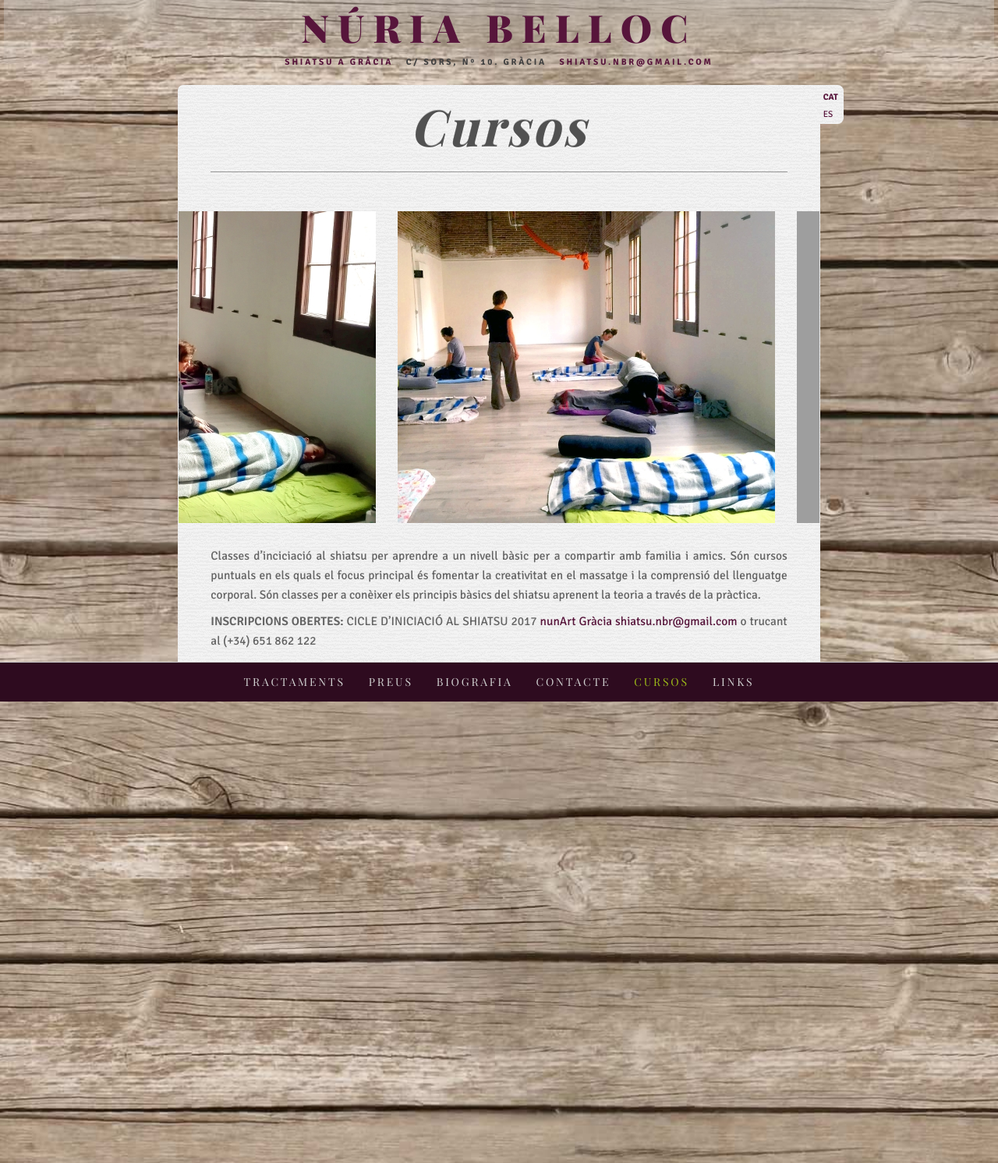
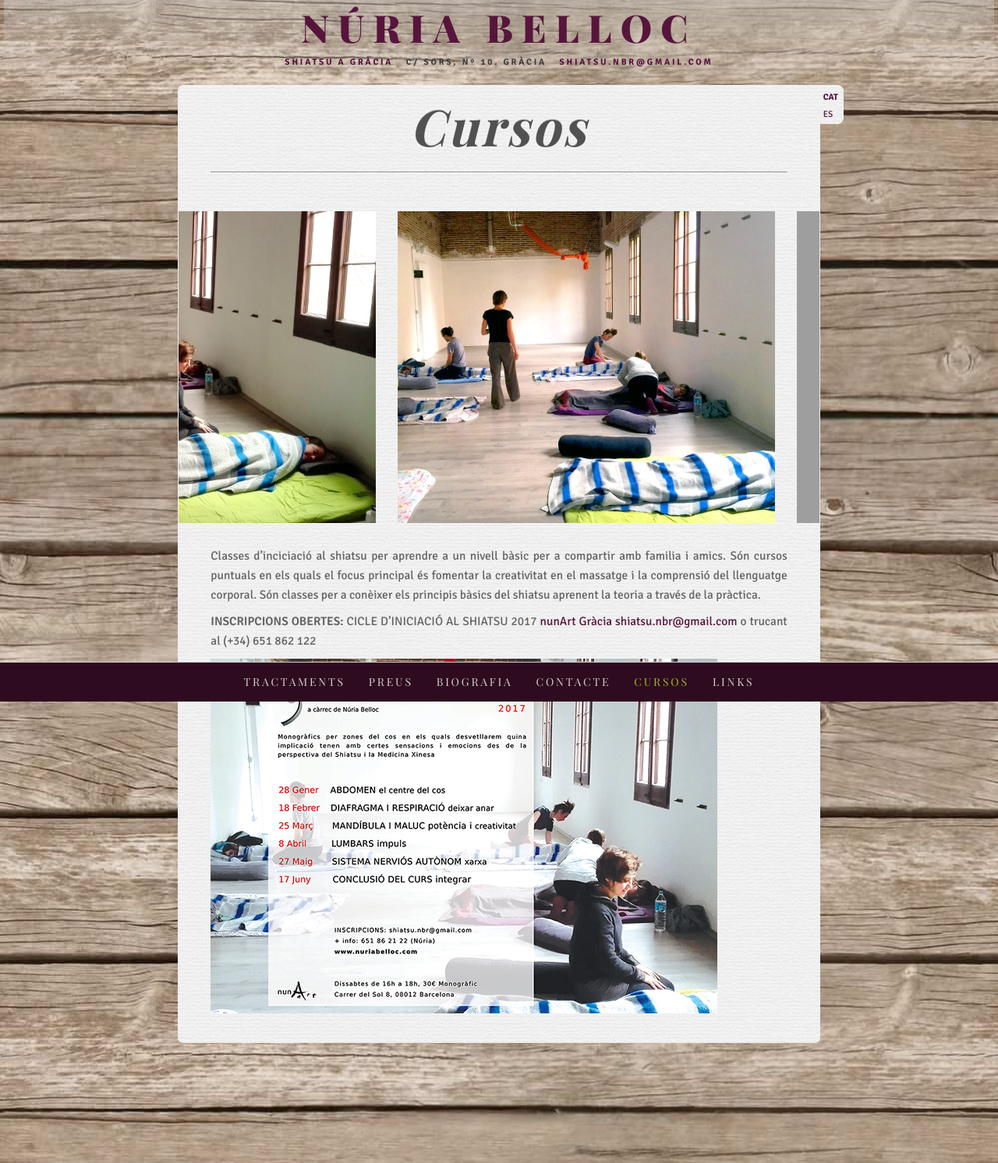
Before and after one commit to agustibr/shiatsu.nuriabelloc.com, a Jekyll site: the page built from cat/cursos.md, in a window 1280 px wide. Shown: the whole page at 78% size. Built offline with Jekyll 4.4.1, drawn with Linux system fonts in a browser that asks for light colours; some web fonts are replaced.

Commit message:
foto mes petita

```diff
--- a/cat/cursos.md
+++ b/cat/cursos.md
@@ -21,3 +21,5 @@ Són cursos puntuals en els quals el focus principal és fomentar la creativitat
 
 **INSCRIPCIONS OBERTES:** CICLE D'INICIACIÓ AL SHIATSU 2017 [nunArt Gràcia](http://nunartbcn.com/ca/)
                           [{{site.email}}](mailto:{{site.email}}) o trucant al {{site.tel}}
+
+![Cicle d'Iniciació al Shiatsu 2017]({{site.baseurl}}/image/CAT_cicle_shiatsu_2017_web.jpg)
```
